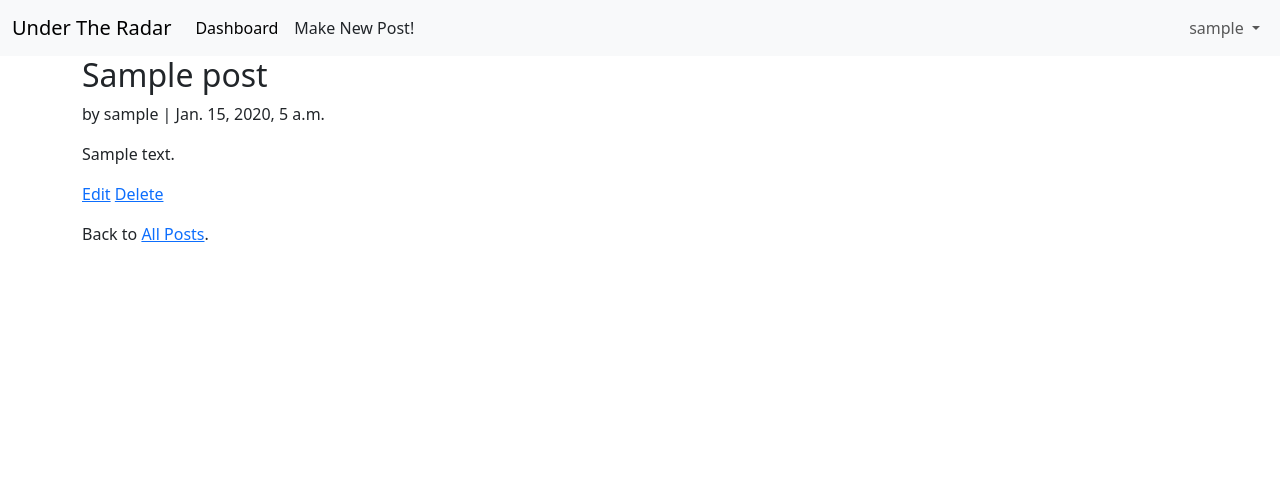
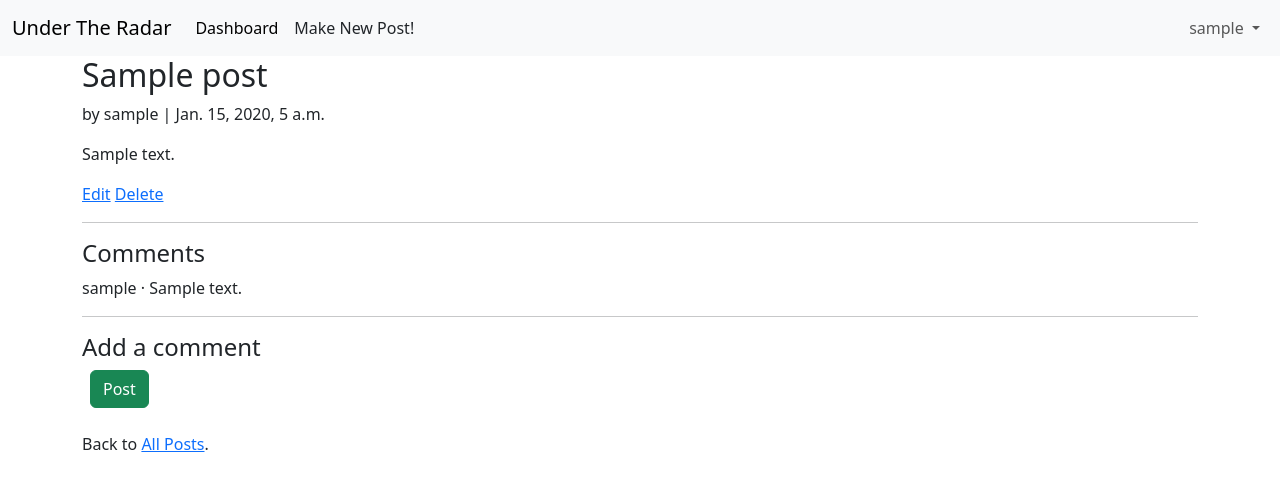
Before and after one commit to aliyah-robinson/final, a Django app: page /posts/1/ in a window 1280 px wide. Shown: the top 491 px of the page. Run offline with Django 5.2, Linux system fonts and the light colour scheme; a user stored in the database is signed in; tables that the repository leaves empty hold one stand-in row (values such as "Sample post"); some libraries are stand-ins or nearby versions.

Commit message:
established comment section

```diff
--- a/posts/models.py
+++ b/posts/models.py
@@ -21,7 +21,7 @@ class Post(models.Model):
 
 class Comment(models.Model):
     post = models.ForeignKey(Post, on_delete=models.CASCADE)
-    comment = models.TextField()
+    comment = models.CharField(max_length=300)
     author = models.ForeignKey(
         settings.AUTH_USER_MODEL,
         on_delete=models.CASCADE,
--- a/posts/views.py
+++ b/posts/views.py
@@ -1,23 +1,56 @@
-from django.contrib.auth.mixins import (
-    LoginRequiredMixin,
-    UserPassesTestMixin
-)
-from django.views.generic import ListView, DetailView
+from django.contrib.auth.mixins import (LoginRequiredMixin, UserPassesTestMixin)
+from django.views import View
+from django.views.generic import ListView, DetailView, FormView
+from django.views.generic.detail import SingleObjectMixin
 from django.views.generic.edit import (
     UpdateView, DeleteView, CreateView
 )
-from django.urls import reverse_lazy
+from django.urls import reverse_lazy, reverse
 from .models import Post
-
+from .forms import CommentForm
 
 class PostListView(LoginRequiredMixin, ListView):
     model = Post
     template_name = "post_list.html"
 
-
-class PostDetailView(LoginRequiredMixin, DetailView):
+class CommentGet(DetailView):
     model = Post
     template_name = "detail_post.html"
+
+    def get_context_Data(self, **kwargs):
+        context = super().get_context_data(**kwargs)
+        context["form"] = CommentForm()
+        return context
+
+class CommentPost(SingleObjectMixin, FormView):
+    model = Post
+    form_class = CommentForm
+    template_name = "detail_post.html"
+
+    def post(self, request, *args, **kwargs):
+        self.object = self.get_object()
+        return super().post(request, *args, **kwargs)
+
+    def form_valid(self, form):
+        comment = form.save(commit=False)
+        comment.post = self.object
+        comment.author = self.request.user
+        comment.save()
+        return super().form_valid(form)
+
+    def get_success_url(self):
+        post = self.object
+        return reverse("detail_post", kwargs={"pk": post.pk})
+
+class PostDetailView(LoginRequiredMixin, View):
+    def get(self, request, *args, **kwargs):
+        view = CommentGet.as_view()
+        return view(request, *args, **kwargs)
+
+    def post(self, request, *args, **kwargs):
+        view = CommentPost.as_view()
+        return view(request, *args, **kwargs)
+
 
 
 class PostUpdateView(LoginRequiredMixin, UserPassesTestMixin, UpdateView):
--- a/templates/detail_post.html
+++ b/templates/detail_post.html
@@ -1,4 +1,5 @@
 {% extends "base.html" %}
+{% load crispy_forms_tags %}
 
 {% block content %}
 <div class="post-entry">
@@ -6,12 +7,27 @@
   <p>by {{ object.author }} | {{ object.date }}</p>
   <p>{{ object.body }}</p>
 </div>
+{% if post.author.pk == request.user.pk %}
+<p><a href="{% url 'edit_post' post.pk %}">Edit</a>
+  <a href="{% url 'delete_post' post.pk %}">Delete</a>
+</p>
+{% endif %}
+
+<hr>
+<h4>Comments</h4>
+{% for comment in post.comment_set.all %}
+<p>{{ comment.author }} &middot; {{ comment }} </p>
+{% endfor %}
+<hr>
+
+<h4>Add a comment</h4>
+<form action="" method="post">{% csrf_token %}
+  {{ form|crispy }}
+  <button class="btn btn-success ms-2" type="submit">Post</button>
+</form>
+
 <div>
-  {% if post.author.pk == request.user.pk %}
-  <p><a href="{% url 'edit_post' post.pk %}">Edit</a>
-    <a href="{% url 'delete_post' post.pk %}">Delete</a>
-  </p>
-  {% endif %}
+<br />
   <p>Back to <a href="{% url 'post_list' %}">All Posts</a>.</p>
 </div>
 {% endblock content %}
```
Also changed, not shown: posts/admin.py (+10 -1 lines), posts/forms.py (added, +8 -0 lines), templates/post_list.html (+12 -1 lines), posts/migrations/0005_alter_comment_comment_alter_post_title.py (added).
